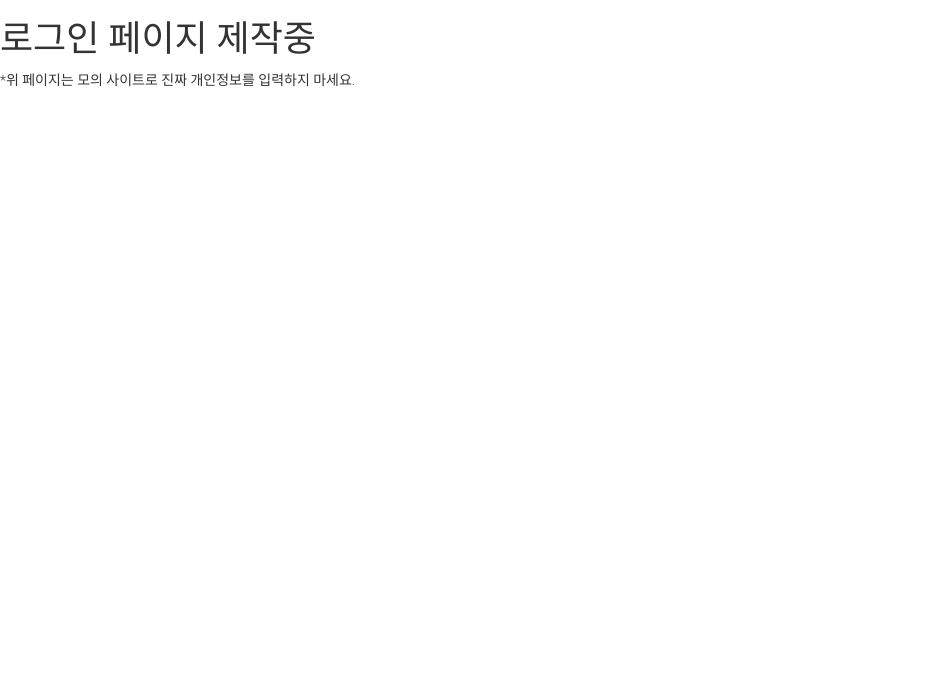
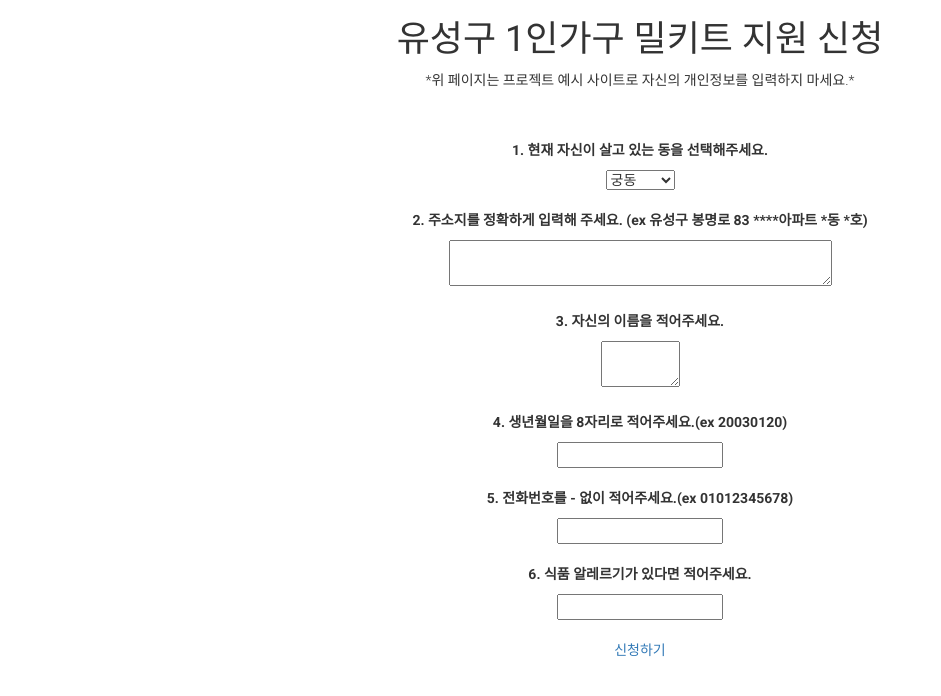
Before and after one commit to Kjamm/defcon.github.io, a plain HTML site: page login.html in a window 1280 px wide. Shown: the whole page, without its empty margins (0-941 px from the left). Drawn offline with nearby package versions, Linux system fonts and the light colour scheme.

Commit message:
Add files via upload

```diff
--- a/login.html
+++ b/login.html
@@ -10,7 +10,42 @@
 </head>
 
 <body>
-    <h1>로그인 페이지 제작중</h1>
-    <p>*위 페이지는 모의 사이트로 진짜 개인정보를 입력하지 마세요.</p>
+<div align="center">
+    <h1>유성구 1인가구 밀키트 지원 신청</h1>
+    <p>*위 페이지는 프로젝트 예시 사이트로 자신의 개인정보를 입력하지 마세요.*</p>
+    <br>
+    <br>
+    <P><b>1. 현재 자신이 살고 있는 동을 선택해주세요.</b></P>
+    <select>
+        <option value = "1">궁동</option>
+        <option value = "1">봉명동</option>
+        <option value = "1">진잠동</option>
+        <option value = "1">온천1동</option>
+        <option value = "1">온천2동</option>
+    </select>
+    <br>
+    <br>
+    <P><b>2. 주소지를 정확하게 입력해 주세요. (ex 유성구 봉명로 83 ****아파트 *동 *호)</b></P>
+    <textarea cols="50"></textarea>
+    <br>
+    <br>
+    <P><b>3. 자신의 이름을 적어주세요.</b></P>
+    <textarea cols="8"></textarea>
+    <br>
+    <br>
+    <P><b>4. 생년월일을 8자리로 적어주세요.(ex 20030120)</b></P>
+    <input type="number">
+    <br>
+    <br>
+    <P><b>5. 전화번호를 - 없이 적어주세요.(ex 01012345678)</b></P>
+    <input type="number">
+    <br>
+    <br>
+    <P><b>6. 식품 알레르기가 있다면 적어주세요. </b></P>
+    <input type="text">
+    <br>
+    <br>
+    <a href="complete.html" onclick="window.open(this.href, '_blank', 'width=7, height=13, toolbars=no, scrollbars=yes'); return flase;">신청하기</a>
+</div>
 </body>
 </html>
```
Also changed, not shown: complete.html (added, +6 -0 lines), index.html (+1 -1 lines).
